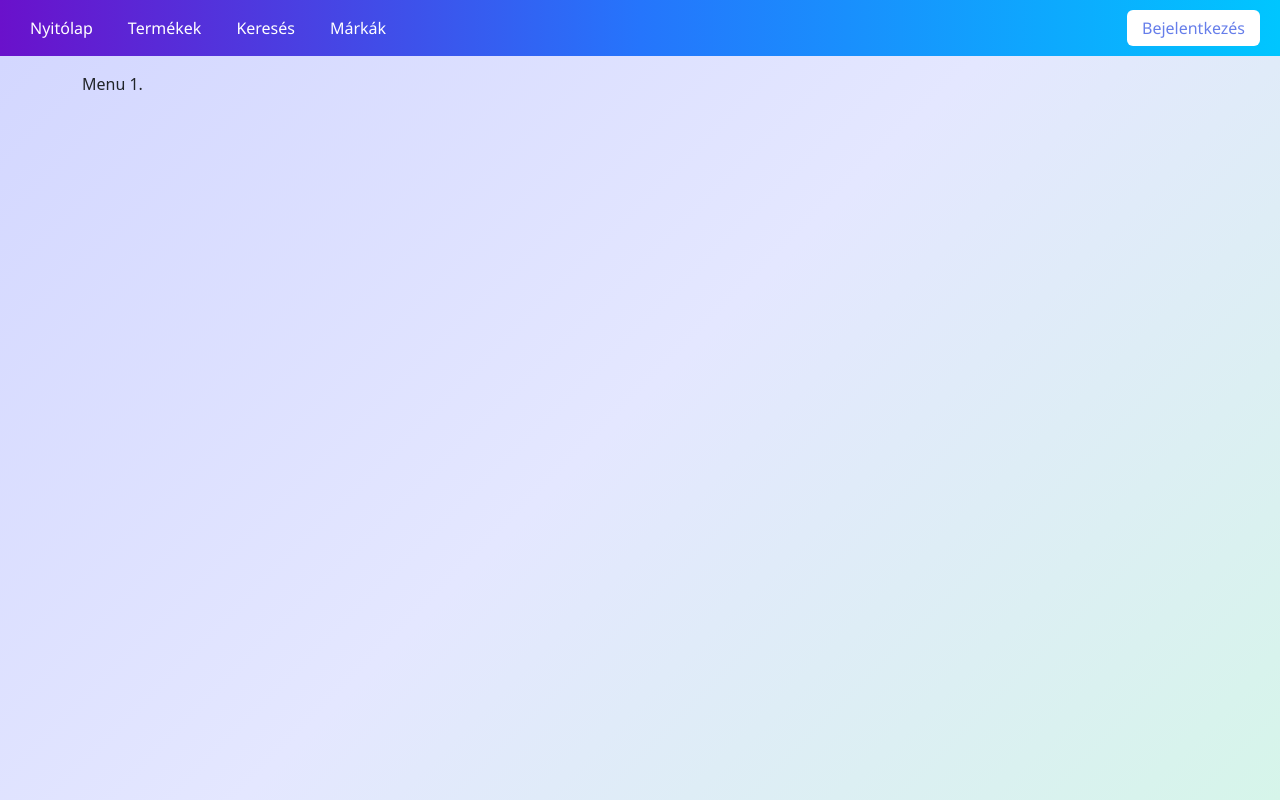
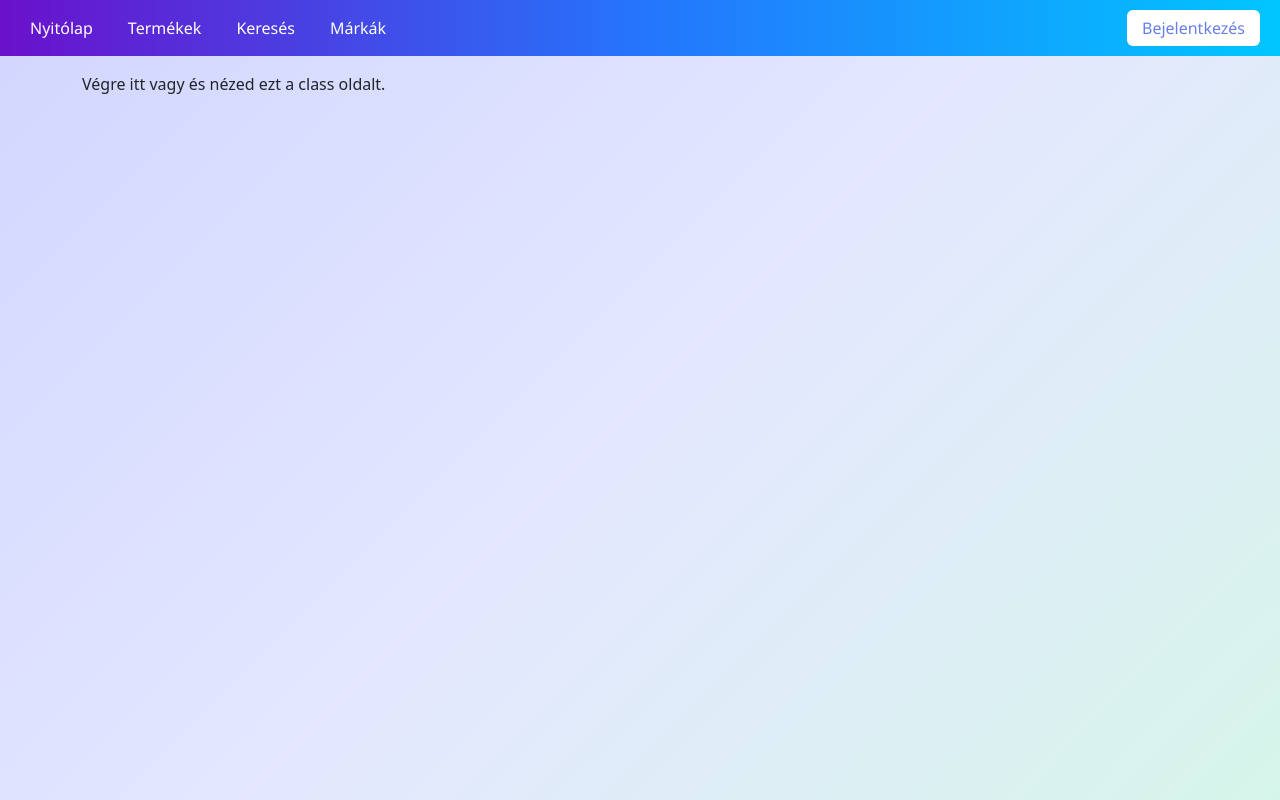
Before and after one commit to AlexKis20/Zarodolgozat, a React (Create React App) app in the folder frontend/: page / in a window 1280 px wide. Built offline with nearby package versions, Linux system fonts and the light colour scheme.

Commit message:
segítség miának

```diff
--- a/frontend/src/Menu1/Menu1.js
+++ b/frontend/src/Menu1/Menu1.js
@@ -1,7 +1,7 @@
 
 const Menu1=()=>{
     return(
-        <div>Menu 1.</div>
+        <div>Végre itt vagy és nézed ezt a class oldalt.</div>
     )
 }
 export default Menu1
--- a/frontend/src/User/User.js
+++ b/frontend/src/User/User.js
@@ -1,6 +1,6 @@
 const User=()=>{
     return (
-        <div>User</div>
+        <div>Kosár</div>
     )
 }
 export default User
```
Also changed, not shown: 1 other file (tests, documents, lock files or other folders).
